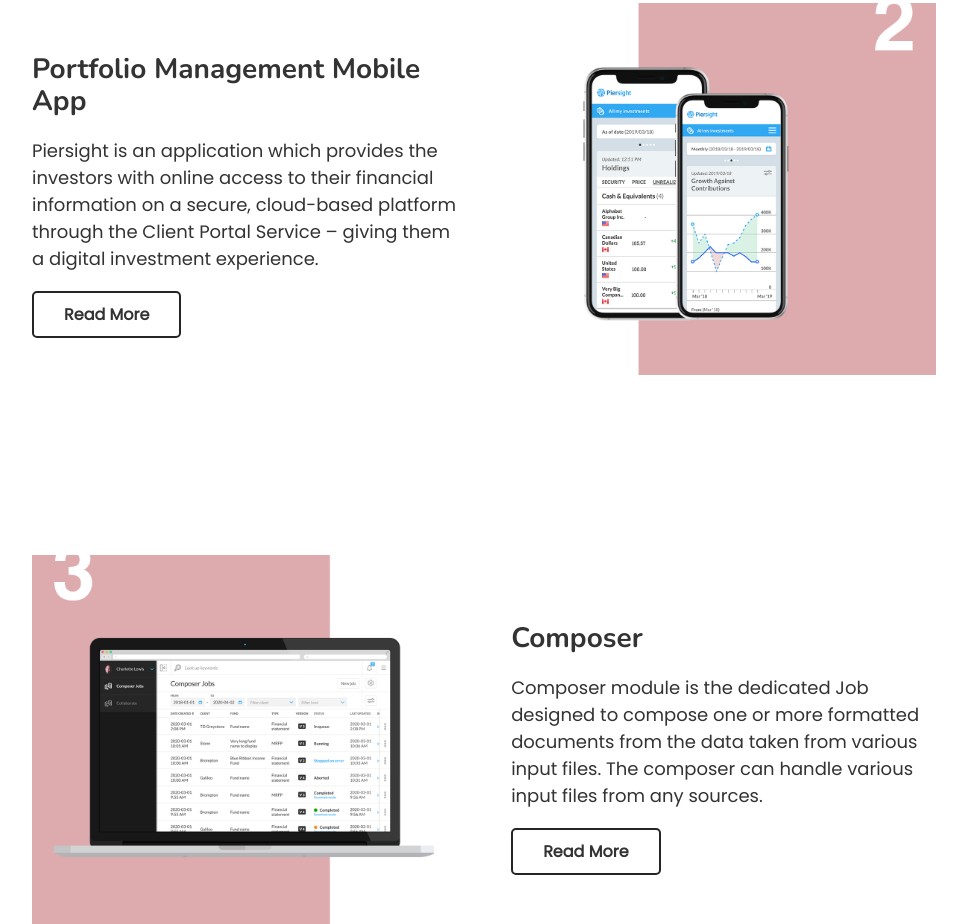
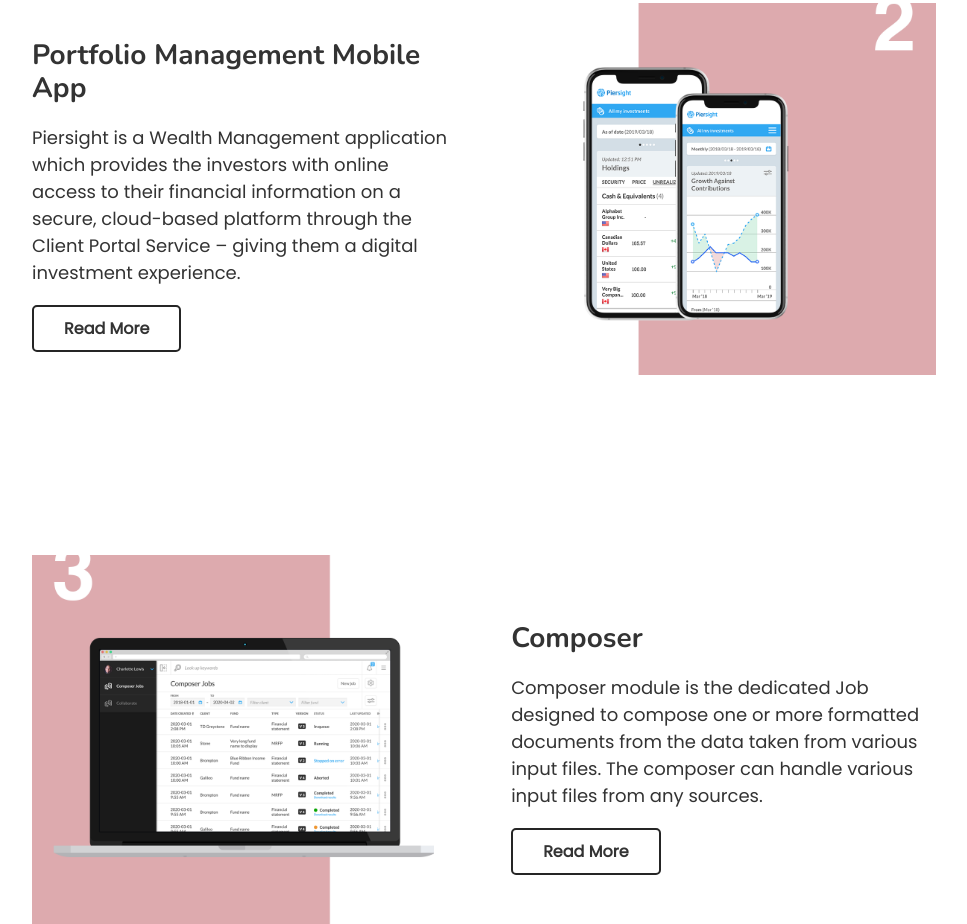
Before and after one commit to breezism/.github.io, a plain HTML site: page index.html in a window 1280 px wide. Shown: the part 1676-2600 px from the top of the page, without its empty margins (156-1123 px from the left). Drawn offline with nearby package versions, Linux system fonts and the light colour scheme.

Commit message:
Update index.html

```diff
--- a/index.html
+++ b/index.html
@@ -120,7 +120,7 @@
                             <div class="projects__heading-box">
                                 <h3 class="projects__sub-heading">Portfolio Management Mobile App</h3>
                             </div>
-                            <p class="projects__description">Piersight is an application which provides the investors with online access to their financial information on a secure, cloud-based platform through the Client Portal Service – giving them a digital investment experience.</p>
+                            <p class="projects__description">Piersight is a Wealth Management application which provides the investors with online access to their financial information on a secure, cloud-based platform through the Client Portal Service – giving them a digital investment experience.</p>
                             <ul class="projects__links projects__list">
                                 <li class="projects__links-item">
                                     <a href="./project-two.html" class="projects__link" target="_blank"
```
